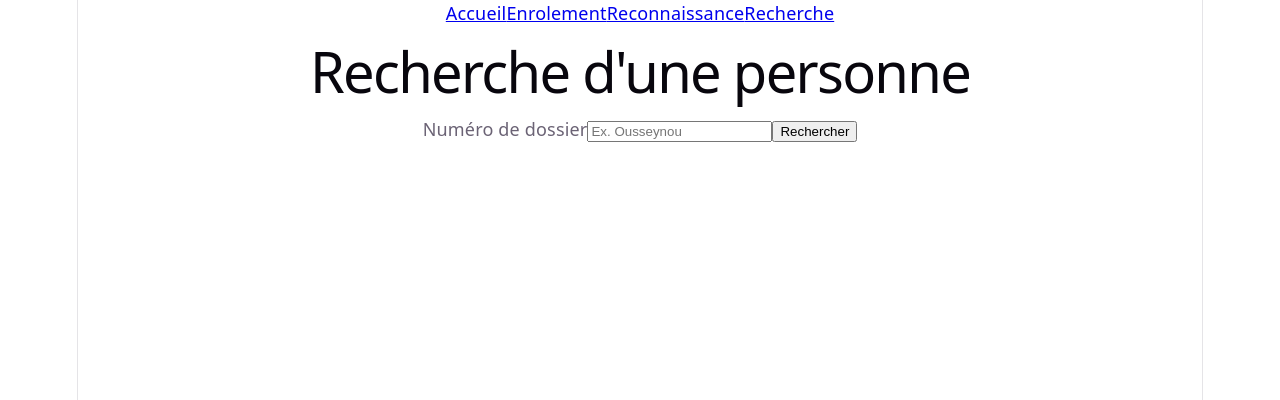
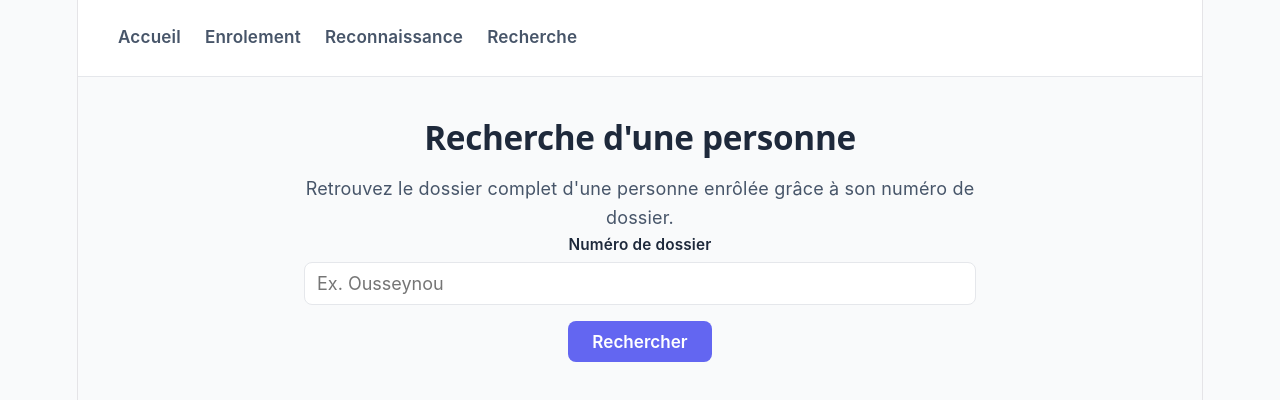
Before and after one commit to EmilyK30/facial-recognition-client, a React (Vite) app: page /search in a window 1280 px wide. Shown: the top 400 px of the page. Built offline with nearby package versions, Linux system fonts and the light colour scheme; no server answers.

Commit message:
CSS global, styles visuels et amelioration page Recherche

```diff
--- a/src/App.jsx
+++ b/src/App.jsx
@@ -2,7 +2,7 @@ import { BrowserRouter } from "react-router-dom";
 import Navbar from "./components/layout/Navbar";
 import AppRoutes from "./routes/AppRoutes";
 import "./App.css";
-
+import "./styles/global.css";
 function App() {
   return (
     <BrowserRouter>
--- a/src/pages/Search.jsx
+++ b/src/pages/Search.jsx
@@ -3,10 +3,21 @@ import Loader from "../components/common/Loader";
 import ErrorAlert from "../components/common/ErrorAlert";
 import { searchPerson, getErrorMessage } from "../services/api";
 
-/**
- * Page Recherche / Consultation - F3 du cahier des charges.
- * GET /?numero_dossier=X -> affiche la fiche, ou message si 404.
- */
+function getInitials(prenom, nom) {
+  const p = prenom ? prenom[0] : "";
+  const n = nom ? nom[0] : "";
+  return (p + n).toUpperCase() || "?";
+}
+
+const FAKE_PREVIEW = true;
+const FAKE_PERSON = {
+  numero_dossier: "DKR-2026-3938",
+  prenom: "Amadou",
+  nom: "Diop",
+  adresse: "Plateau, Dakar",
+  date_naissance: "1990-03-12",
+};
+
 function Search() {
   const [numeroDossier, setNumeroDossier] = useState("");
   const [isLoading, setIsLoading] = useState(false);
@@ -25,6 +36,14 @@ function Search() {
     setError(null);
     setPersonne(null);
 
+    if (FAKE_PREVIEW) {
+      setTimeout(() => {
+        setPersonne(FAKE_PERSON);
+        setIsLoading(false);
+      }, 600);
+      return;
+    }
+
     try {
       const data = await searchPerson(numeroDossier.trim());
       setPersonne(data.personne);
@@ -36,10 +55,17 @@ function Search() {
   };
 
   return (
-    <div className="search-page">
+    <div className="app-main">
+      <div className="page-header">
         <h1>Recherche d'une personne</h1>
+        <p className="page-header__subtitle">
+          Retrouvez le dossier complet d'une personne enrôlée grâce à son numéro de dossier.
+        </p>
+      </div>
 
-      <form onSubmit={handleSearch} className="search-page__form">
+      <div className="search-panel">
+        <form onSubmit={handleSearch}>
+          <div className="field">
             <label htmlFor="numero_dossier">Numéro de dossier</label>
             <input
               id="numero_dossier"
@@ -48,27 +74,30 @@ function Search() {
               onChange={(e) => setNumeroDossier(e.target.value)}
               placeholder="Ex. Ousseynou"
             />
-        <button type="submit" disabled={isLoading}>
+          </div>
+          <button type="submit" className="btn" disabled={isLoading}>
             Rechercher
           </button>
         </form>
+      </div>
 
       {isLoading && <Loader text="Recherche en cours..." />}
 
       {error && <ErrorAlert message={error} />}
 
       {personne && (
-        <div className="search-page__result">
-          <h2>Fiche trouvée</h2>
+        <div className="result-card">
+          <div className="result-card__photo">
+            {getInitials(personne.prenom, personne.nom)}
+          </div>
+          <div className="result-card__body">
+            <div className="result-card__header">
+              <h2>{personne.prenom} {personne.nom}</h2>
+              <span className="badge">Enregistré</span>
+            </div>
             <dl>
               <dt>Numéro de dossier</dt>
               <dd>{personne.numero_dossier}</dd>
-
-            <dt>Prénom</dt>
-            <dd>{personne.prenom || "—"}</dd>
-
-            <dt>Nom</dt>
-            <dd>{personne.nom || "—"}</dd>
 
               <dt>Adresse</dt>
               <dd>{personne.adresse || "—"}</dd>
@@ -77,6 +106,7 @@ function Search() {
               <dd>{personne.date_naissance || "—"}</dd>
             </dl>
           </div>
+        </div>
       )}
     </div>
   );
--- /dev/null
+++ b/src/styles/global.css
@@ -0,0 +1,447 @@
+/* ============================================================
+   DESIGN SYSTEM — Application Reconnaissance Faciale
+   ============================================================ */
+
+:root {
+  /* Couleurs de marque */
+  --color-primary: #6366F1;
+  --color-primary-light: #8B5CF6;
+  --color-primary-soft: #EEF0FE;
+
+  --color-success: #10B981;
+  --color-success-soft: #E7F9F2;
+
+  --color-error: #DC2626;
+  --color-error-soft: #FDECEC;
+
+  --color-bg: #F9FAFB;
+  --color-surface: #FFFFFF;
+  --color-line: #E5E7EB;
+
+  --color-title: #1E293B;
+  --color-text: #475569;
+
+  --font-body: -apple-system, BlinkMacSystemFont, "Segoe UI", Roboto, sans-serif;
+
+  --space-1: 4px;
+  --space-2: 8px;
+  --space-3: 16px;
+  --space-4: 24px;
+  --space-5: 40px;
+  --space-6: 64px;
+
+  --radius: 8px;
+  --shadow-card: 0 1px 3px rgba(30, 41, 59, 0.08), 0 1px 2px rgba(30, 41, 59, 0.06);
+}
+
+* {
+  box-sizing: border-box;
+}
+
+body {
+  margin: 0;
+  font-family: var(--font-body);
+  color: var(--color-text);
+  background: var(--color-bg);
+  -webkit-font-smoothing: antialiased;
+}
+
+h1, h2, h3 {
+  font-weight: 700;
+  line-height: 1.25;
+  margin: 0 0 var(--space-3);
+  color: var(--color-title);
+}
+
+h1 { font-size: 1.85rem; letter-spacing: -0.01em; }
+h2 { font-size: 1.3rem; }
+
+p { line-height: 1.6; color: var(--color-text); }
+
+button {
+  font-family: inherit;
+  cursor: pointer;
+}
+
+input, select {
+  font-family: inherit;
+  font-size: 1rem;
+}
+
+a:focus-visible,
+button:focus-visible,
+input:focus-visible {
+  outline: 2px solid var(--color-primary);
+  outline-offset: 2px;
+}
+
+.app-main {
+  max-width: 720px;
+  margin: 0 auto;
+  padding: var(--space-5) var(--space-4);
+}
+
+.navbar {
+  display: flex;
+  align-items: center;
+  gap: var(--space-4);
+  padding: var(--space-3) var(--space-5);
+  background: var(--color-surface);
+  border-bottom: 1px solid var(--color-line);
+  position: sticky;
+  top: 0;
+  z-index: 10;
+}
+
+.navbar a {
+  font-size: 0.95rem;
+  font-weight: 600;
+  text-decoration: none;
+  color: var(--color-text);
+  padding: var(--space-2) 0;
+  border-bottom: 2px solid transparent;
+  transition: color 0.15s ease, border-color 0.15s ease;
+}
+
+.navbar a:hover {
+  color: var(--color-primary);
+}
+
+.navbar a.active {
+  color: var(--color-primary);
+  border-bottom-color: var(--color-primary);
+}
+
+.btn {
+  display: inline-flex;
+  align-items: center;
+  justify-content: center;
+  gap: var(--space-2);
+  padding: 10px var(--space-4);
+  border: none;
+  border-radius: var(--radius);
+  font-size: 0.95rem;
+  font-weight: 600;
+  background: var(--color-primary);
+  color: var(--color-surface);
+  transition: background 0.15s ease, transform 0.1s ease;
+}
+
+.btn:hover:not(:disabled) {
+  background: var(--color-primary-light);
+}
+
+.btn:active:not(:disabled) {
+  transform: translateY(1px);
+}
+
+.btn:disabled {
+  background: var(--color-line);
+  color: #94A3B8;
+  cursor: not-allowed;
+}
+
+.btn--secondary {
+  background: var(--color-primary-soft);
+  color: var(--color-primary);
+}
+
+.btn--secondary:hover:not(:disabled) {
+  background: var(--color-primary-light);
+  color: var(--color-surface);
+}
+
+.field {
+  display: flex;
+  flex-direction: column;
+  gap: var(--space-1);
+  margin-bottom: var(--space-3);
+}
+
+.field label {
+  font-size: 0.85rem;
+  font-weight: 600;
+  color: var(--color-title);
+}
+
+.field input {
+  padding: 10px 12px;
+  border: 1px solid var(--color-line);
+  border-radius: var(--radius);
+  background: var(--color-surface);
+  color: var(--color-text);
+}
+
+.field input:focus {
+  border-color: var(--color-primary);
+}
+
+.card {
+  background: var(--color-surface);
+  border: 1px solid var(--color-line);
+  border-radius: var(--radius);
+  box-shadow: var(--shadow-card);
+  padding: var(--space-4);
+  margin-top: var(--space-4);
+}
+
+.card dl {
+  display: grid;
+  grid-template-columns: auto 1fr;
+  gap: var(--space-2) var(--space-4);
+  margin: 0;
+}
+
+.card dt {
+  font-size: 0.78rem;
+  font-weight: 600;
+  color: var(--color-text);
+  text-transform: uppercase;
+  letter-spacing: 0.03em;
+}
+
+.card dd {
+  margin: 0;
+  color: var(--color-title);
+}
+
+.error-alert {
+  display: flex;
+  align-items: flex-start;
+  gap: var(--space-2);
+  padding: var(--space-3);
+  margin-top: var(--space-3);
+  background: var(--color-error-soft);
+  border-left: 3px solid var(--color-error);
+  border-radius: var(--radius);
+  color: var(--color-error);
+  font-size: 0.95rem;
+}
+
+.success-alert {
+  display: flex;
+  align-items: flex-start;
+  gap: var(--space-2);
+  padding: var(--space-3);
+  margin-top: var(--space-3);
+  background: var(--color-success-soft);
+  border-left: 3px solid var(--color-success);
+  border-radius: var(--radius);
+  color: var(--color-success);
+  font-size: 0.95rem;
+}
+
+.loader {
+  display: flex;
+  align-items: center;
+  gap: var(--space-2);
+  margin-top: var(--space-3);
+  color: var(--color-text);
+  font-size: 0.95rem;
+}
+
+.loader__spinner {
+  width: 16px;
+  height: 16px;
+  border: 2px solid var(--color-line);
+  border-top-color: var(--color-primary);
+  border-radius: 50%;
+  animation: spin 0.7s linear infinite;
+}
+
+@keyframes spin {
+  to { transform: rotate(360deg); }
+}
+
+@media (prefers-reduced-motion: reduce) {
+  .loader__spinner {
+    animation: none;
+  }
+}
+
+@media (max-width: 600px) {
+  .navbar {
+    padding: var(--space-3);
+    gap: var(--space-3);
+    flex-wrap: wrap;
+  }
+
+  .app-main {
+    padding: var(--space-4) var(--space-3);
+  }
+
+  h1 { font-size: 1.5rem; }
+/* ============================================================
+   FORMES DE FOND DECORATIVES
+   ============================================================ */
+
+body {
+  position: relative;
+  overflow-x: hidden;
+}
+
+body::before,
+body::after {
+  content: "";
+  position: fixed;
+  border-radius: 50%;
+  filter: blur(60px);
+  z-index: 0;
+  pointer-events: none;
+}
+
+body::before {
+  width: 480px;
+  height: 480px;
+  top: -160px;
+  right: -140px;
+  background: radial-gradient(circle, rgba(99, 102, 241, 0.18) 0%, transparent 70%);
+}
+
+body::after {
+  width: 420px;
+  height: 420px;
+  bottom: -140px;
+  left: -120px;
+  background: radial-gradient(circle, rgba(139, 92, 246, 0.15) 0%, transparent 70%);
+}
+
+.navbar,
+.app-main {
+  position: relative;
+  z-index: 1;
+}
+
+/* ============================================================
+   CARTE RESULTAT ENRICHIE (page Recherche)
+   ============================================================ */
+
+.result-card {
+  display: flex;
+  gap: var(--space-4);
+  background: var(--color-surface);
+  border: 1px solid var(--color-line);
+  border-radius: 16px;
+  box-shadow: var(--shadow-card);
+  padding: var(--space-4);
+  margin-top: var(--space-4);
+}
+
+.result-card__photo {
+  width: 88px;
+  height: 88px;
+  border-radius: 50%;
+  background: var(--color-primary-soft);
+  display: flex;
+  align-items: center;
+  justify-content: center;
+  font-size: 1.6rem;
+  font-weight: 700;
+  color: var(--color-primary);
+  flex-shrink: 0;
+}
+
+.result-card__body {
+  flex: 1;
+  min-width: 0;
+}
+
+.result-card__header {
+  display: flex;
+  align-items: center;
+  justify-content: space-between;
+  gap: var(--space-2);
+  margin-bottom: var(--space-3);
+}
+
+.result-card__header h2 {
+  margin: 0;
+  font-size: 1.15rem;
+}
+
+.badge {
+  display: inline-flex;
+  align-items: center;
+  gap: 6px;
+  padding: 4px 10px;
+  border-radius: 999px;
+  font-size: 0.75rem;
+  font-weight: 700;
+  background: var(--color-success-soft);
+  color: var(--color-success);
+  white-space: nowrap;
+}
+
+.badge::before {
+  content: "";
+  width: 6px;
+  height: 6px;
+  border-radius: 50%;
+  background: var(--color-success);
+}
+
+.result-card dl {
+  display: grid;
+  grid-template-columns: auto 1fr;
+  gap: var(--space-2) var(--space-4);
+  margin: 0;
+}
+
+.result-card dt {
+  font-size: 0.78rem;
+  font-weight: 600;
+  color: var(--color-text);
+  text-transform: uppercase;
+  letter-spacing: 0.03em;
+}
+
+.result-card dd {
+  margin: 0;
+  color: var(--color-title);
+}
+
+@media (max-width: 600px) {
+  .result-card {
+    flex-direction: column;
+    align-items: flex-start;
+  }
+}
+/* ============================================================
+   HEADER DE PAGE + PANNEAU DE RECHERCHE
+   ============================================================ */
+
+.page-header {
+  margin-bottom: var(--space-4);
+}
+
+.page-header__subtitle {
+  margin-top: -8px;
+  font-size: 0.95rem;
+  color: var(--color-text);
+}
+
+.search-panel {
+  background: var(--color-surface);
+  border: 1px solid var(--color-line);
+  border-radius: 16px;
+  box-shadow: var(--shadow-card);
+  padding: var(--space-4);
+}
+
+.search-panel form {
+  display: flex;
+  align-items: flex-end;
+  gap: var(--space-3);
+}
+
+.search-panel .field {
+  flex: 1;
+  margin-bottom: 0;
+}
+
+@media (max-width: 600px) {
+  .search-panel form {
+    flex-direction: column;
+    align-items: stretch;
+  }
+}
```
Lines whose indentation alone changed are shown as unchanged.
